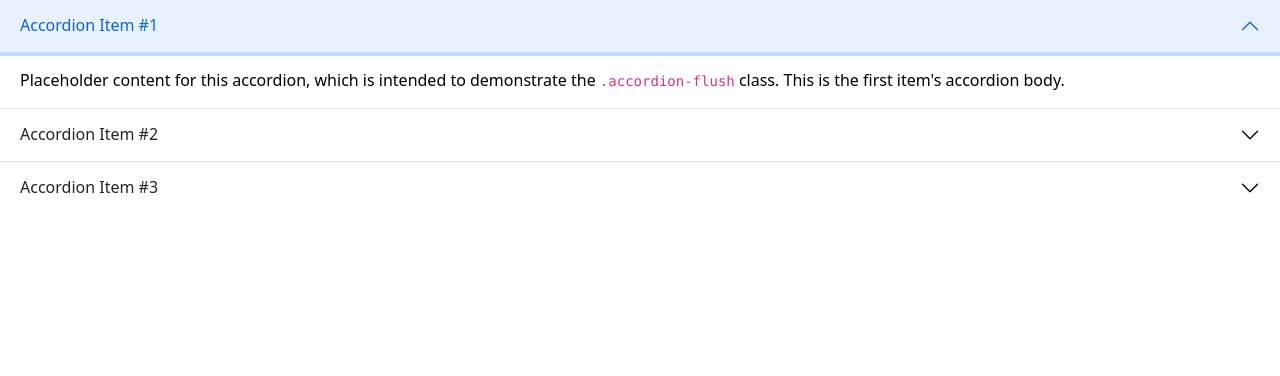
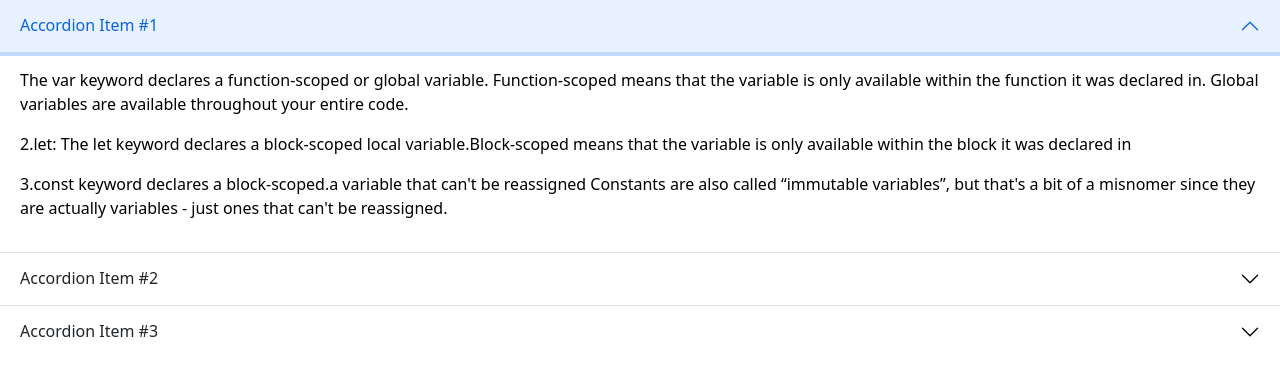
Before and after one commit to imishat/news-sides, a plain HTML site: page blogs.html in a window 1280 px wide. Both pictures are taken after a click on the button "Accordion Item #1". Drawn offline with nearby package versions, Linux system fonts and the light colour scheme.

Commit message:
accoridion item 1 add

```diff
--- a/blogs.html
+++ b/blogs.html
@@ -20,7 +20,13 @@
             </button>
             </h2>
             <div id="flush-collapseOne" class="accordion-collapse collapse" aria-labelledby="flush-headingOne" data-bs-parent="#accordionFlushExample">
-                <div class="accordion-body">Placeholder content for this accordion, which is intended to demonstrate the <code>.accordion-flush</code> class. This is the first item's accordion body.</div>
+                <div class="accordion-body">
+
+                    <p> The var keyword declares a function-scoped or global variable. Function-scoped means that the variable is only available within the function it was declared in. Global variables are available throughout your entire code.</p>
+                    <p>2.let: The let keyword declares a block-scoped local variable.Block-scoped means that the variable is only available within the block it was declared in</p>
+                    <p> 3.const keyword declares a block-scoped.a variable that can't be reassigned Constants are also called “immutable variables”, but that's a bit of a misnomer since they are actually variables - just ones that can't be reassigned.</p>
+
+                </div>
             </div>
         </div>
         <div class="accordion-item">
```
